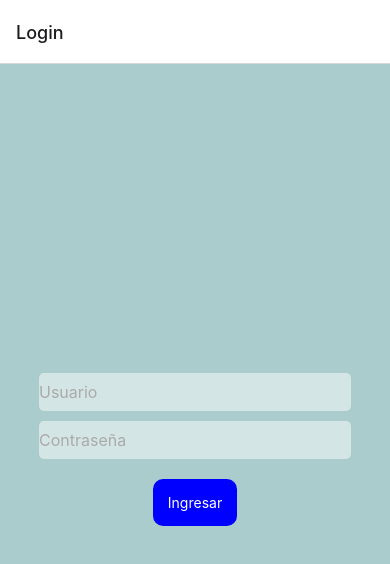
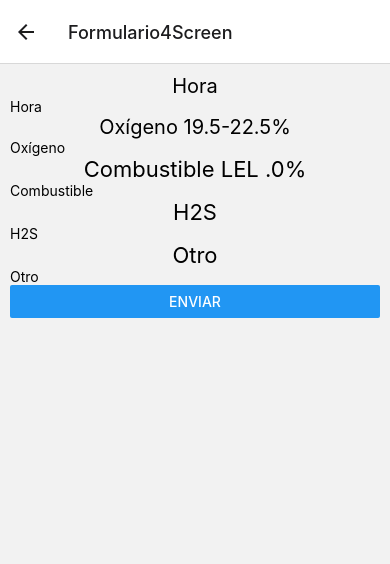
Before and after one commit to HigieneySeguridad/Mobile, a React Native app: screen /Formulario4Screen in a window 390 px wide. Before the commit this address had no page. Shown: the top 564 px of the page. Built offline with nearby package versions, Linux system fonts and the light colour scheme; what react-native-alert-notification would draw is missing.

Commit message:
aagregaciones

```diff
--- a/App.js
+++ b/App.js
@@ -8,7 +8,8 @@ import PerfilScreen from "./screens/PerfilScreen";
 import DropdownScreen from "./screens/DropdownScreen";
 import Formulario1Screen from "./screens/Forms/Formulario1Screen";
 import Formulario2Screen from "./screens/Forms/Formulario2Screen";
-import Formulario3Screen from "./screens/Forms/Formulario3Screen"
+import Formulario3Screen from "./screens/Forms/Formulario3Screen";
+import Formulario4Screen from "./screens/Forms/Formulario4Screen";
 import { AlertNotificationRoot } from "react-native-alert-notification";
 
 export default function App() {
@@ -26,6 +27,7 @@ const Stack = createNativeStackNavigator();
           <Stack.Screen name="Formulario1Screen" component={Formulario1Screen} />
           <Stack.Screen name="Formulario2Screen" component={Formulario2Screen} />
           <Stack.Screen name="Formulario3Screen" component={Formulario3Screen} />
+          <Stack.Screen name="Formulario4Screen" component={Formulario4Screen} />
 
         </Stack.Navigator>
       </NavigationContainer>
--- a/screens/DropdownScreen.js
+++ b/screens/DropdownScreen.js
@@ -9,7 +9,8 @@ const DropdownScreen = () => {
   const options = [
     { label: 'Permiso de trabajo en frio.', value: 'Formulario1Screen' },
     { label: 'Permiso de trabajo en caliente.', value: 'Formulario2Screen' },
-    { label: 'Permiso de trabajo en espacio confinado.', value: 'Formulario3Screen' }
+    { label: 'Permiso de trabajo en espacio confinado.', value: 'Formulario3Screen' },
+    { label: 'Prueba de atmosfera.', value: 'Formulario4Screen' },
   ];
   const [selectedOption, setSelectedOption] = useState(options[0].value);
 
--- a/screens/Forms/Formulario1Screen.js
+++ b/screens/Forms/Formulario1Screen.js
@@ -1,5 +1,5 @@
 import React, { Component } from 'react';
-import { ScrollView, View, Text } from 'react-native';
+import { ScrollView, View, Text, StyleSheet } from 'react-native';
 import { CheckBox, Button } from 'react-native-elements';
 
 class FormularioConCheckBox extends Component {
@@ -54,7 +54,7 @@ class FormularioConCheckBox extends Component {
   render() {
     return (
       <ScrollView>
-        <View style={{ padding: 20, backgroundColor: 'skyblue'}}>
+        <View style={{ padding: 20}}>
           <Text style={{ fontSize: 25,
             fontWeight: 'bold',
             backgroundColor: 'red',
@@ -64,6 +64,7 @@ class FormularioConCheckBox extends Component {
             }}>
             Peligros y riesgos de trabajo
           </Text>
+          <View style={styles.CheckBoxCont}>
           <CheckBox
             title="Líquidos y gases inflamables."
             checked={this.state.checkbox1}
@@ -114,6 +115,7 @@ class FormularioConCheckBox extends Component {
             checked={this.state.checkbox10}
             onPress={() => this.setState({ checkbox10: !this.state.checkbox10 })}
           />
+          </View>
            <Text style={{ fontSize: 25,
             fontWeight: 'bold',
             backgroundColor: 'green',
@@ -123,6 +125,7 @@ class FormularioConCheckBox extends Component {
             }}>
             Precauciones a tomar
           </Text>
+          <View style={styles.CheckBoxCont}>
           <CheckBox
           title="Aislamiento Mecánico."
             checked={this.state.checkbox11}
@@ -178,9 +181,17 @@ class FormularioConCheckBox extends Component {
           onPress={this.handleSubmit}
         />
         </View>
+        </View>
       </ScrollView>
     );
   }
 }
 
+const styles = StyleSheet.create({
+  CheckBoxCont: {
+    width: 394 ,
+    marginLeft: -10,
+  }
+});
+
 export default FormularioConCheckBox;
--- a/screens/Forms/Formulario2Screen.js
+++ b/screens/Forms/Formulario2Screen.js
@@ -1,5 +1,5 @@
 import React, { Component } from 'react';
-import { ScrollView, View, Text } from 'react-native';
+import { ScrollView, View, Text, StyleSheet } from 'react-native';
 import { CheckBox, Button } from 'react-native-elements';
 
 class FormularioConCheckBox extends Component {
@@ -26,7 +26,7 @@ class FormularioConCheckBox extends Component {
   render() {
     return (
       <ScrollView>
-        <View style={{ padding: 20 }}>
+        <View style={{ padding: 20}}>
           <Text style={{ fontSize: 25,
             fontWeight: 'bold',
             backgroundColor: 'red',
@@ -36,6 +36,7 @@ class FormularioConCheckBox extends Component {
             }}>
             Peligros y riesgos de trabajo
           </Text>
+          <View style={styles.CheckBoxCont}>
           <CheckBox
             title="LLama abierta o arco."
             checked={this.state.checkbox21}
@@ -81,6 +82,7 @@ class FormularioConCheckBox extends Component {
             checked={this.state.checkbox29}
             onPress={() => this.setState({ checkbox29: !this.state.checkbox29 })}
           />
+          </View>
            <Text style={{ fontSize: 25,
             fontWeight: 'bold',
             backgroundColor: 'green',
@@ -90,6 +92,7 @@ class FormularioConCheckBox extends Component {
             }}>
             Precauciones a tomar
           </Text>
+          <View style={styles.CheckBoxCont}>
           <CheckBox
           title="LLenar equipo con agua."
             checked={this.state.checkbox30}
@@ -135,9 +138,17 @@ class FormularioConCheckBox extends Component {
           onPress={this.handleSubmit}
         />
         </View>
+        </View>
       </ScrollView>
     );
   }
 }
 
+const styles = StyleSheet.create({
+  CheckBoxCont: {
+    width: 394 ,
+    marginLeft: -10 ,
+  }
+});
+
 export default FormularioConCheckBox;
--- a/screens/Forms/Formulario3Screen.js
+++ b/screens/Forms/Formulario3Screen.js
@@ -79,6 +79,7 @@ class FormularioConCheckBox extends Component {
             }}>
             Requisitos para ingresar a espacios confinados
           </Text>
+          <View style={styles.ConteinerDatos}>
           <Text style={styles.titulo }>
             ¿Fuentes de energías aisladas? .
           </Text>
@@ -104,8 +105,9 @@ class FormularioConCheckBox extends Component {
               textStyle={styles.checkboxText}
               onPress={() => this.setState({ checkbox40: !this.state.checkbox40 })}
             />
-
           </View>
+          </View>
+          <View style={styles.ConteinerDatos}>
           <Text style={styles.titulo }>
           ¿Estan la entradas y salidas de fluidos con aislamiento positivo? .
           </Text>
@@ -132,6 +134,8 @@ class FormularioConCheckBox extends Component {
               onPress={() => this.setState({ checkbox43: !this.state.checkbox43 })}
             />
              </View>
+             </View>
+             <View style={styles.ConteinerDatos}>
           <Text style={styles.titulo }>
           ¿Se cuenta con elemento de iluminación para atmósfera explosiva? .
           </Text>
@@ -158,6 +162,8 @@ class FormularioConCheckBox extends Component {
               onPress={() => this.setState({ checkbox46: !this.state.checkbox46 })}
             />
              </View>
+             </View>
+            <View style={styles.ConteinerDatos}>
           <Text style={styles.titulo }>
           ¿Se cuenta con elemento de ventilación forzada? .
           </Text>
@@ -184,6 +190,8 @@ class FormularioConCheckBox extends Component {
               onPress={() => this.setState({ checkbox49: !this.state.checkbox49 })}
             />
              </View>
+             </View>
+            <View style={styles.ConteinerDatos}>
           <Text style={styles.titulo }>
           ¿Se requiere protección respiratoria? .
           </Text>
@@ -210,6 +218,8 @@ class FormularioConCheckBox extends Component {
               onPress={() => this.setState({ checkbox52: !this.state.checkbox52 })}
             />
              </View>
+             </View>
+            <View style={styles.ConteinerDatos}>
           <Text style={styles.titulo }>
           ¿Elementos de rescate? .
           </Text>
@@ -236,6 +246,8 @@ class FormularioConCheckBox extends Component {
               onPress={() => this.setState({ checkbox55: !this.state.checkbox55 })}
             />
              </View>
+             </View>
+            <View style={styles.ConteinerDatos}>
           <Text style={styles.titulo }>
           ¿Elementos de rescate? .
           </Text>
@@ -262,6 +274,8 @@ class FormularioConCheckBox extends Component {
               onPress={() => this.setState({ checkbox58: !this.state.checkbox58 })}
             />
              </View>
+             </View>
+            <View style={styles.ConteinerDatos}>
           <Text style={styles.titulo }>
           ¿Hay personal de relevo para quien/es entra/an? .
           </Text>
@@ -288,6 +302,8 @@ class FormularioConCheckBox extends Component {
               onPress={() => this.setState({ checkbox61: !this.state.checkbox61 })}
             />
              </View>
+             </View>
+            <View style={styles.ConteinerDatos}>
           <Text style={styles.titulo }>
           ¿Evaluación de riesgo para el ingreso? .
           </Text>
@@ -314,12 +330,13 @@ class FormularioConCheckBox extends Component {
               onPress={() => this.setState({ checkbox64: !this.state.checkbox64 })}
             />
           </View>
-          {/* Agrega más grupos de casillas de verificación según sea necesario */}
-          <Button
+          </View>
+          { <Button
             title="Enviar"
             onPress={this.handleSubmit}
           />
-        </View>
+          }
+          </View>
       </ScrollView>
     );
   }
@@ -332,19 +349,30 @@ const styles = StyleSheet.create({
     alignItems: 'center', // Centrar verticalmente
   },
   checkbox: {
-    backgroundColor: "transparent",
+    backgroundColor: 'transparent',
+    borderColor: 'transparent',
     border: "none",
     width: 110, // Ajustar el ancho del contenedor de checkbox
   },
   checkboxText: {
     marginLeft: 5,
     fontSize: 16, // Tamaño de texto más pequeño
+    color: '#40AAE5',
   },
   titulo:{
     fontSize: 17,
     fontWeight: 'bold',
     marginBottom: 10,
-    textAlign: 'center'
+    textAlign: 'center',
+    color: '#40AAE5',
+  },
+   ConteinerDatos: {
+    borderRadius: 5,
+    borderColor: 'black',
+    borderWidth: 1,
+    padding: 10,
+    marginTop: 10,
+    marginBottom: 5,
   }
 });
 
--- /dev/null
+++ b/screens/Forms/Formulario4Screen.js
@@ -0,0 +1,56 @@
+import React, { useState } from 'react';
+import { Text, View, TextInput, Button } from 'react-native';
+
+function Formulario() {
+  const [hora, setHora] = useState('');
+  const [oxigeno, setOxigeno] = useState('');
+  const [combustible, setCombustible] = useState('');
+  const [h2s, setH2s] = useState ('');
+  const [otro, setOtro] = useState ('');
+
+  const handleSubmit = () => {
+    console.log('Hora:', hora);
+    console.log('Oxígeno:', oxigeno);
+    console.log('Combustible:', combustible);
+    console.log('H2S:', h2s);
+    console.log('Otro:', otro);
+  };
+
+  return (
+    <View style={{padding: 10}}>
+      <Text style={{textAlign: 'center', fontSize: 20}}> Hora </Text>
+      <TextInput
+        placeholder="Hora"
+        value={hora}
+        onChangeText={(text) => setHora(text)}
+      />
+      <Text style={{textAlign: 'center', fontSize: 20}}> Oxígeno 19.5-22.5% </Text>
+      <TextInput
+        placeholder="Oxígeno"
+        value={oxigeno}
+        onChangeText={(text) => setOxigeno(text)}
+      />
+      <Text style={{textAlign: 'center', fontSize: 22}}> Combustible LEL .0% </Text>
+      <TextInput
+        placeholder="Combustible"
+        value={combustible}
+        onChangeText={(text) => setCombustible(text)}
+      />
+      <Text style={{textAlign: 'center', fontSize: 22}}> H2S </Text>
+      <TextInput
+        placeholder="H2S"
+        value={h2s}
+        onChangeText={(text) => setH2s(text)}
+      />
+      <Text style={{textAlign: 'center', fontSize: 22}}> Otro </Text>
+      <TextInput
+        placeholder="Otro"
+        value={otro}
+        onChangeText={(text) => setOtro(text)}
+      />
+      <Button title="Enviar" onPress={handleSubmit} />
+    </View>
+  );
+}
+
+export default Formulario;
--- a/screens/Login/Login.js
+++ b/screens/Login/Login.js
@@ -1,4 +1,4 @@
-import React, { useState } from "react";
+/* import React, { useState } from "react";
 import {  View,  TextInput } from "react-native";
 import { styles } from "./LoginStyle";
 import Boton from "../../components/boton"
@@ -27,7 +27,7 @@ const Login = () => {
             password
         }
 
-        const respuesta = await fetch('http://192.168.0.181:3000/login', {
+        const respuesta = await fetch('http://192.168.137.1:3000/login', {
             method: 'POST',
             headers: {
               'Content-Type': 'application/json',
@@ -94,9 +94,9 @@ const Login = () => {
 
 
 }
-export default Login;
+export default Login; */
 
-/* import React, { useState } from "react";
+import React, { useState } from "react";
 import {  View,  TextInput } from "react-native";
 import { styles } from "./LoginStyle";
 import Boton from "../../components/boton"
@@ -152,4 +152,4 @@ const Login = () => {
 
 
 }
-export default Login; */
+export default Login;
```
